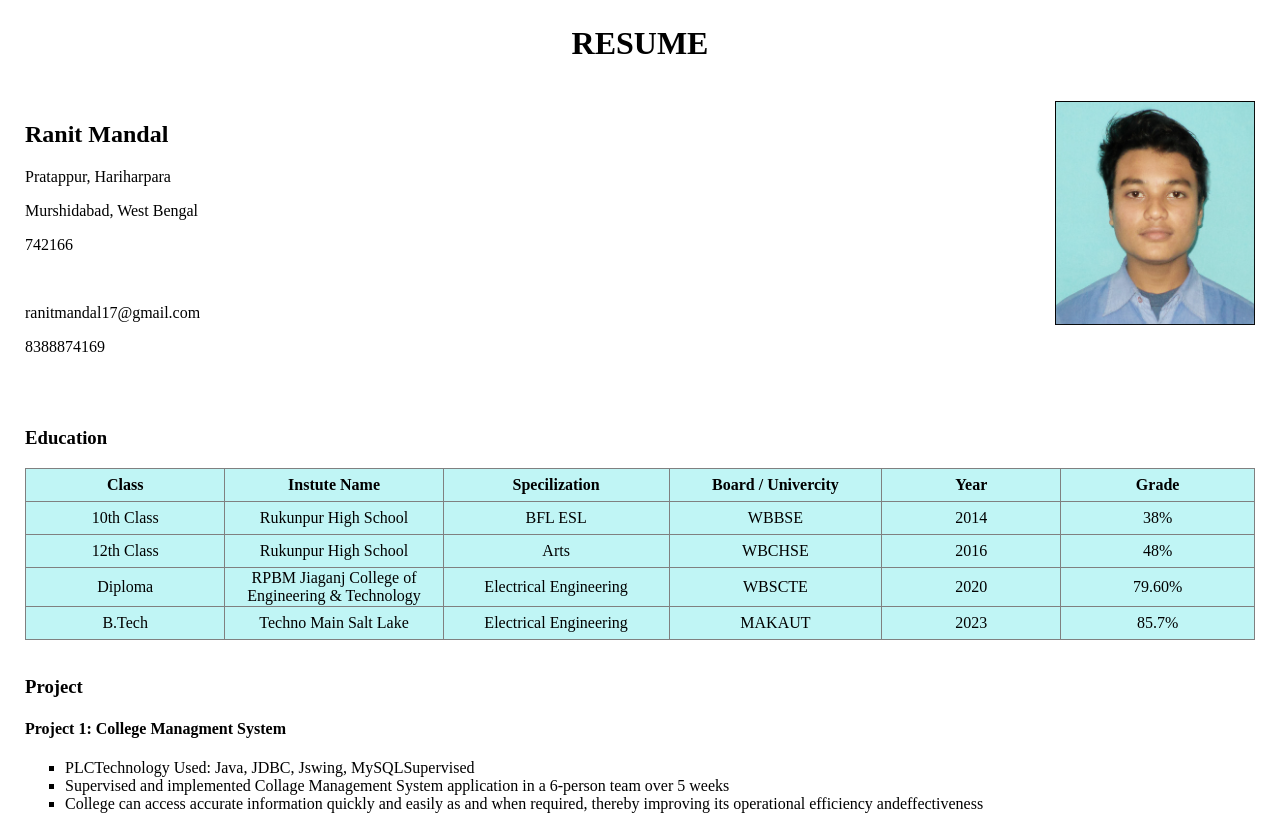
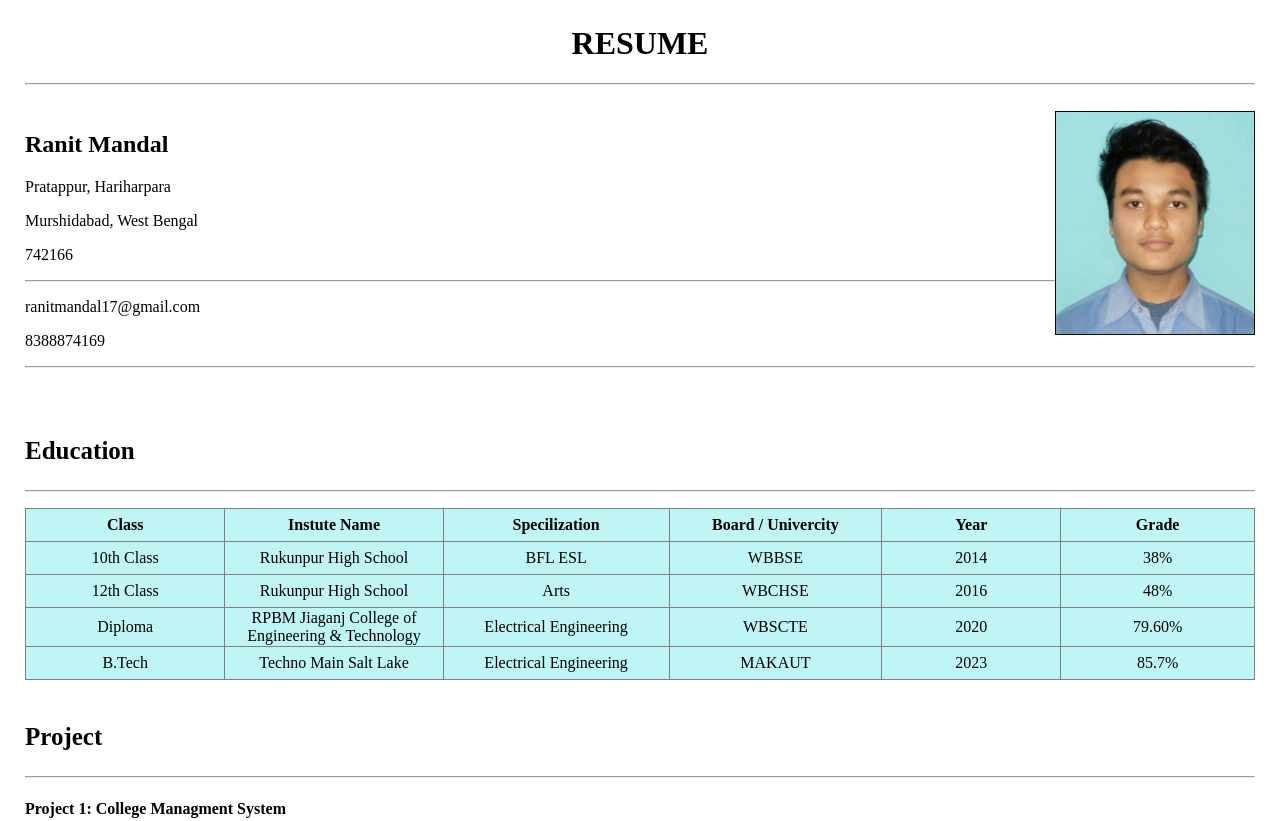
Before and after one commit to RanitMandal/project.github.io, a plain HTML site: page index.html in a window 1280 px wide. Shown: the top 821 px of the page. Drawn offline with Linux system fonts and the light colour scheme.

Commit message:
Update index.html

```diff
--- a/index.html
+++ b/index.html
@@ -36,6 +36,7 @@
 </style>
 <body>
     <h1>RESUME</h1>
+    <hr>
     <br>
 
 
@@ -44,13 +45,19 @@
     <p>Pratappur, Hariharpara</p>
     <p>Murshidabad, West Bengal</p>
     <p>742166</p>
-    <br>
+    <hr>
     <p>ranitmandal17@gmail.com</p>
     <p>8388874169</p>
+    <hr>
     <br><br>
 
     <div Education>
-      <h3>Education</h3>
+       <p style="font-size:25px">
+            <b>
+                Education
+                <hr>
+             </b>
+         </p>
         <table >
             <tr>
                 <th>Class</th>
@@ -102,7 +109,12 @@
 <br>
 
     <div Project>
-        <h3>Project</h3>
+         <p style="font-size:25px">
+            <b>
+                Project
+                <hr>
+             </b>
+         </p>
         <div Project 1>
             <h4>Project 1: College Managment System</h4>
                 <ul>
@@ -135,6 +147,7 @@
         <p style="font-size:25px">
             <b>
                 Certification
+                <hr>
             </b>
         </p>
         <ul>
```
